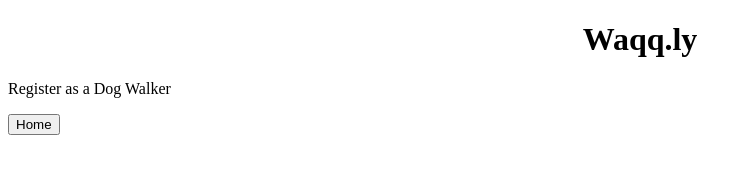
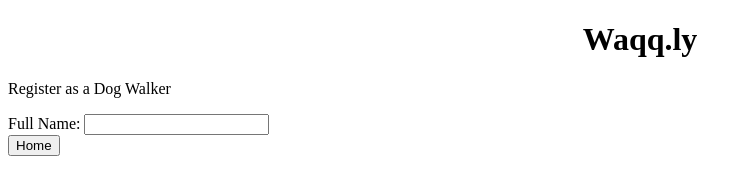
Before and after one commit to KatMiles/WaqqlyWebApp, a plain HTML site: page public/RegisterWalker.html in a window 1280 px wide. Shown: the whole page, without its empty margins (0-752 px from the left). Drawn offline with Linux system fonts and the light colour scheme.

Commit message:
Update RegisterWalker.html

```diff
--- a/public/RegisterWalker.html
+++ b/public/RegisterWalker.html
@@ -31,6 +31,10 @@
 <body>
 
 <body>
+
+<label for="entry">Full Name:</label>
+<input type="text" id="entry" name="entry">
+
 <div>
 <button onclick="redirectToPage()";class="hover-button";style="background-color: #0076aa; color: white; padding: 10px 20px; border: none; cursor: pointer;">Home</button>
 
```
